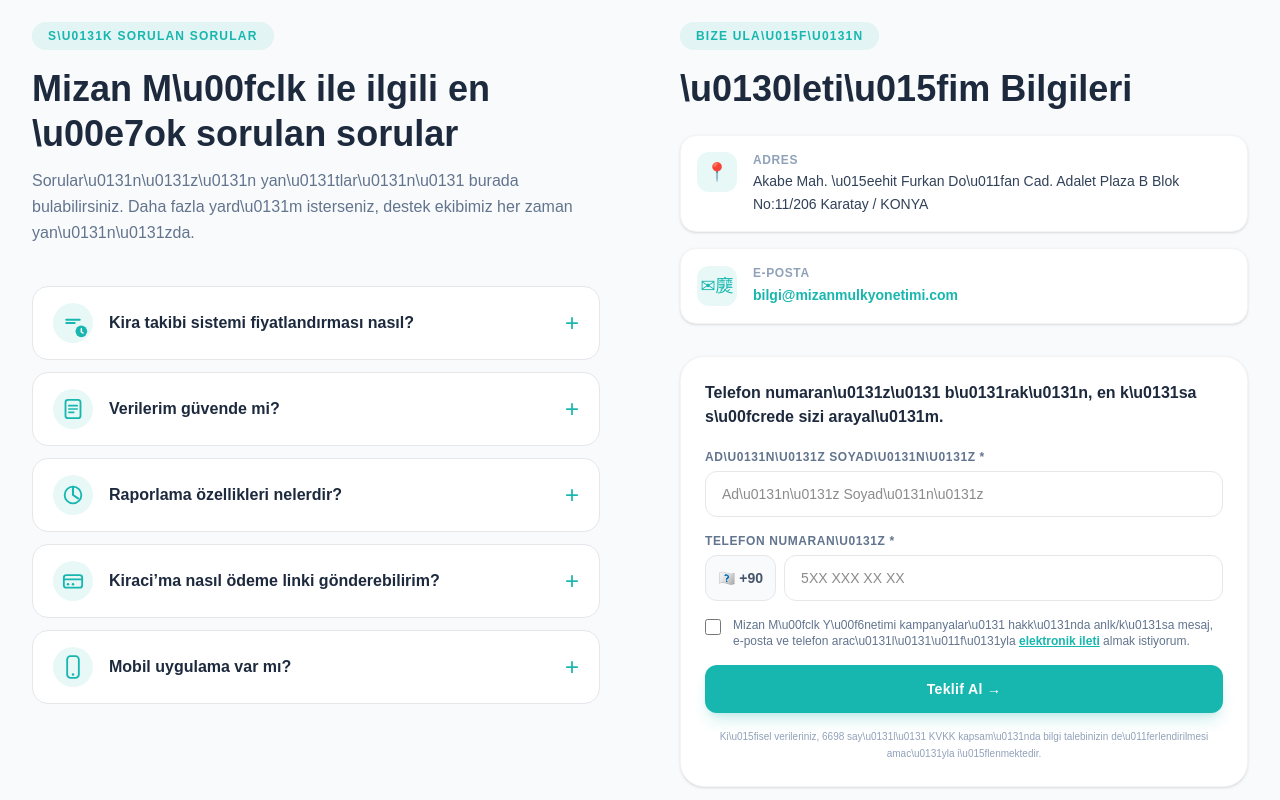
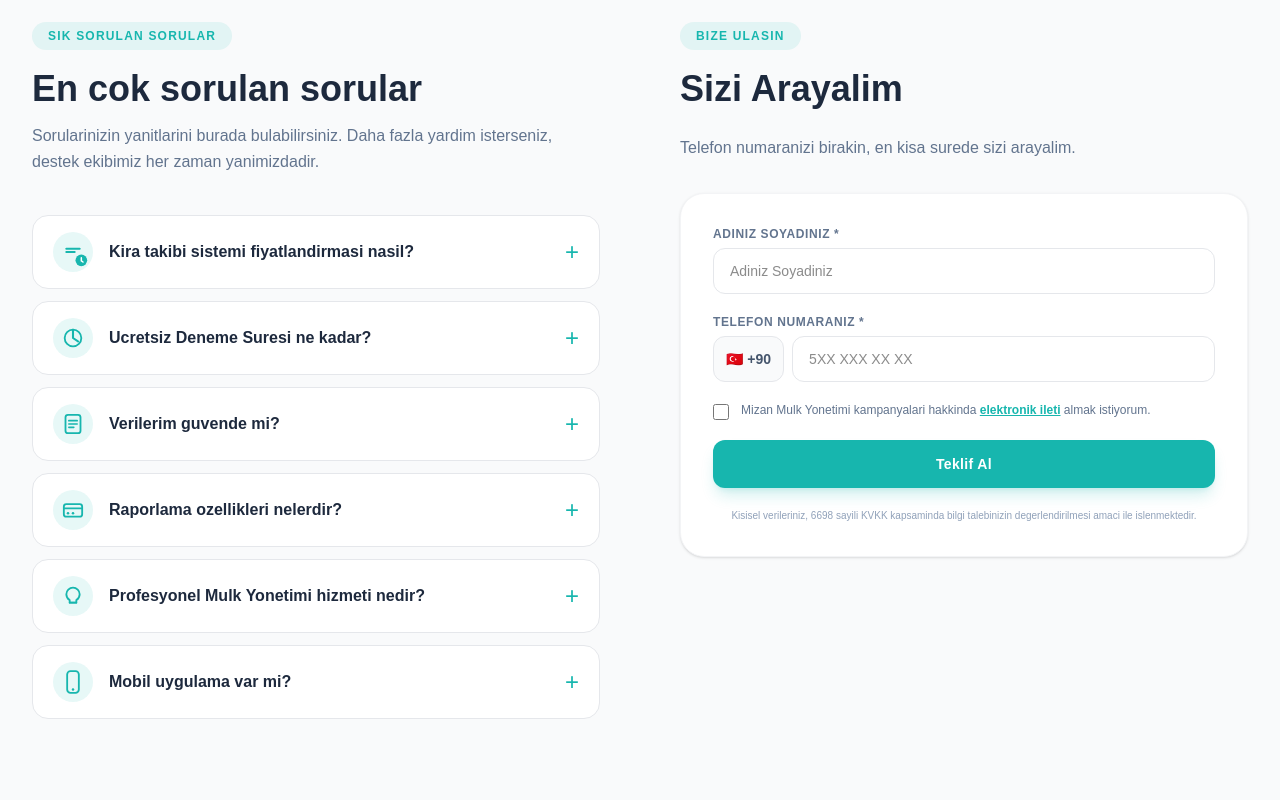
Before and after one commit to bilgitopbas/kira-takip, a Next.js app: page / in a window 1280 px wide. Shown: the part 4940-5740 px from the top of the page. Built offline with nearby package versions, Linux system fonts and the light colour scheme.

Commit message:
dashboard sidebar ve ana sayfa eklendi

```diff
--- a/components/FaqContact.tsx
+++ b/components/FaqContact.tsx
@@ -1,66 +1,37 @@
-
 "use client";
 
 import { useState } from "react";
 
 const FAQS = [
   {
-    icon: (
-      <svg viewBox="0 0 48 48" fill="none" className="w-10 h-10">
-        <circle cx="24" cy="24" r="24" fill="#17B6AE" fillOpacity="0.10"/>
-        <path d="M16 20h16M16 24h10" stroke="#17B6AE" strokeWidth="2.5" strokeLinecap="round"/>
-        <circle cx="34" cy="34" r="7" fill="#17B6AE"/>
-        <path d="M34 31v3.5l2 1.5" stroke="white" strokeWidth="1.8" strokeLinecap="round"/>
-      </svg>
-    ),
-    q: "Kira takibi sistemi fiyatland\u0131rmas\u0131 nas\u0131l?",
-    a: "Bireysel kullan\u0131c\u0131lar i\u00e7in Mizan M\u00fclk Y\u00f6netimi 100 \u20bfm\u00fclk/ay\u2019dan ba\u015flar. 1-15 m\u00fclk aras\u0131nda m\u00fclk ba\u015f\u0131na 100 \u20bfay, 16-30 m\u00fclk aras\u0131nda t\u00fcm m\u00fclkleriniz i\u00e7in 75 \u20bfm\u00fclk/ay olarak hesaplan\u0131r. 30\u2019un \u00fczerindeki portf\u00f6yler i\u00e7in \u00f6zel kurumsal teklif sunulur. T\u00fcm planlar 45 g\u00fcnl\u00fck \u00fccretsiz denemeyle gelir.",
+    icon: (<svg viewBox="0 0 48 48" fill="none" className="w-10 h-10"><circle cx="24" cy="24" r="24" fill="#17B6AE" fillOpacity="0.10"/><path d="M16 20h16M16 24h10" stroke="#17B6AE" strokeWidth="2.5" strokeLinecap="round"/><circle cx="34" cy="34" r="7" fill="#17B6AE"/><path d="M34 31v3.5l2 1.5" stroke="white" strokeWidth="1.8" strokeLinecap="round"/></svg>),
+    q: "Kira takibi sistemi fiyatlandirmasi nasil?",
+    a: "Bireysel kullanicilar icin Mizan Mulk Yonetimi 100 TL/mulk/ay'dan baslar. 1-15 mulk arasinda mulk basina 100 TL/ay, 16-30 mulk arasinda tum mulkleriniz icin 75 TL/mulk/ay olarak hesaplanir. 30'un uzerindeki portfoyler icin ozel kurumsal teklif sunulur. Tum planlar 45 gunluk ucretsiz denemeyle gelir.",
   },
   {
-    icon: (
-      <svg viewBox="0 0 48 48" fill="none" className="w-10 h-10">
-        <circle cx="24" cy="24" r="24" fill="#17B6AE" fillOpacity="0.10"/>
-        <rect x="15" y="13" width="18" height="22" rx="3" stroke="#17B6AE" strokeWidth="2.2"/>
-        <path d="M19 20h10M19 24h10M19 28h6" stroke="#17B6AE" strokeWidth="2" strokeLinecap="round"/>
-      </svg>
-    ),
-    q: "Verilerim g\u00fcvende mi?",
-    a: "T\u00fcm verileriniz SSL \u015fifreleme ile korunur ve d\u00fczzenli olarak yedeklenir. Sunucular\u0131m\u0131z T\u00fcrkiye\u2019de yer almaktad\u0131r. Ki\u015fisel ve finansal bilgileriniz \u00fc\u00e7\u00fcnc\u00fc taraflarla payla\u015f\u0131lmaz; KVKK kapsam\u0131nda tam uyumluluk sa\u011flanmaktad\u0131r.",
+    icon: (<svg viewBox="0 0 48 48" fill="none" className="w-10 h-10"><circle cx="24" cy="24" r="24" fill="#17B6AE" fillOpacity="0.10"/><path d="M24 14v10l6 4" stroke="#17B6AE" strokeWidth="2.5" strokeLinecap="round" strokeLinejoin="round"/><circle cx="24" cy="24" r="10" stroke="#17B6AE" strokeWidth="2.2"/></svg>),
+    q: "Ucretsiz Deneme Suresi ne kadar?",
+    a: "Kayit oldugunuz andan itibaren 45 gun boyunca hicbir ucret odemeden tum ozellikleri kullanabilirsiniz. Deneme suresi doldugununda odeme yapmazsaniz hesabiniz salt okunur moda gecer, verileriniz silinmez.",
   },
   {
-    icon: (
-      <svg viewBox="0 0 48 48" fill="none" className="w-10 h-10">
-        <circle cx="24" cy="24" r="24" fill="#17B6AE" fillOpacity="0.10"/>
-        <path d="M24 14v10l6 4" stroke="#17B6AE" strokeWidth="2.5" strokeLinecap="round" strokeLinejoin="round"/>
-        <circle cx="24" cy="24" r="10" stroke="#17B6AE" strokeWidth="2.2"/>
-      </svg>
-    ),
-    q: "Raporlama \u00f6zellikleri nelerdir?",
-    a: "Mizan M\u00fclk Y\u00f6netimi ile kiraci \u00f6deme durumu, geciken kira listesi, m\u00fclk doluluk oran\u0131, ayl\u0131k/y\u0131ll\u0131k gelir-gider \u00f6zeti ve tahsilat performans\u0131 gibi y\u00f6netim verilerini raporlayabilirsiniz.",
+    icon: (<svg viewBox="0 0 48 48" fill="none" className="w-10 h-10"><circle cx="24" cy="24" r="24" fill="#17B6AE" fillOpacity="0.10"/><rect x="15" y="13" width="18" height="22" rx="3" stroke="#17B6AE" strokeWidth="2.2"/><path d="M19 20h10M19 24h10M19 28h6" stroke="#17B6AE" strokeWidth="2" strokeLinecap="round"/></svg>),
+    q: "Verilerim guvende mi?",
+    a: "Tum verileriniz SSL sifreleme ile korunur ve duzenli olarak yedeklenir. Kisisel ve finansal bilgileriniz ucuncu taraflarla paylasilmaz; KVKK kapsaminda tam uyumluluk saglanmaktadir.",
   },
   {
-    icon: (
-      <svg viewBox="0 0 48 48" fill="none" className="w-10 h-10">
-        <circle cx="24" cy="24" r="24" fill="#17B6AE" fillOpacity="0.10"/>
-        <rect x="13" y="17" width="22" height="15" rx="3" stroke="#17B6AE" strokeWidth="2.2"/>
-        <path d="M13 22h22" stroke="#17B6AE" strokeWidth="2" strokeLinecap="round"/>
-        <circle cx="18" cy="28" r="1.5" fill="#17B6AE"/>
-        <circle cx="24" cy="28" r="1.5" fill="#17B6AE"/>
-      </svg>
-    ),
-    q: "Kiraci\u2019ma nas\u0131l \u00f6deme linki g\u00f6nderebilirim?",
-    a: "Profesyonel M\u00fclk Y\u00f6netimi hizmetini kullanan m\u00fc\u015fterilerimiz, kiraci\u0131lar\u0131na iyzico altyap\u0131s\u0131 \u00fczerinden g\u00fcvenli \u00f6deme linki g\u00f6nderebilir. Kiraci herhangi bir uygulama indirmeye gerek kalmadan kredi kart\u0131yla \u00f6deme yapabilir.",
+    icon: (<svg viewBox="0 0 48 48" fill="none" className="w-10 h-10"><circle cx="24" cy="24" r="24" fill="#17B6AE" fillOpacity="0.10"/><rect x="13" y="17" width="22" height="15" rx="3" stroke="#17B6AE" strokeWidth="2.2"/><path d="M13 22h22" stroke="#17B6AE" strokeWidth="2" strokeLinecap="round"/><circle cx="18" cy="28" r="1.5" fill="#17B6AE"/><circle cx="24" cy="28" r="1.5" fill="#17B6AE"/></svg>),
+    q: "Raporlama ozellikleri nelerdir?",
+    a: "Mizan Mulk Yonetimi ile kiraci odeme durumu, geciken kira listesi, mulk doluluk orani, aylik/yillik gelir-gider ozeti ve tahsilat performansi gibi yonetim verilerini raporlayabilirsiniz.",
   },
   {
-    icon: (
-      <svg viewBox="0 0 48 48" fill="none" className="w-10 h-10">
-        <circle cx="24" cy="24" r="24" fill="#17B6AE" fillOpacity="0.10"/>
-        <rect x="17" y="11" width="14" height="26" rx="4" stroke="#17B6AE" strokeWidth="2.2"/>
-        <circle cx="24" cy="33" r="1.5" fill="#17B6AE"/>
-      </svg>
-    ),
-    q: "Mobil uygulama var m\u0131?",
-    a: "iOS ve Android uygulamalar\u0131m\u0131z yak\u0131nda yay\u0131nlanacakt\u0131r. \u015eu an i\u00e7in web taray\u0131c\u0131s\u0131 \u00fczerinden mobil uyumlu aray\u00fczm\u00fcz\u00fc kullanabilirsiniz.",
+    icon: (<svg viewBox="0 0 48 48" fill="none" className="w-10 h-10"><circle cx="24" cy="24" r="24" fill="#17B6AE" fillOpacity="0.10"/><path d="M24 14c-4.4 0-8 3.6-8 8 0 3 1.6 5.6 4 7v3h8v-3c2.4-1.4 4-4 4-7 0-4.4-3.6-8-8-8z" stroke="#17B6AE" strokeWidth="2.2" strokeLinejoin="round"/><path d="M20 32h8" stroke="#17B6AE" strokeWidth="2" strokeLinecap="round"/></svg>),
+    q: "Profesyonel Mulk Yonetimi hizmeti nedir?",
+    a: "Kayit sirasinda bu hizmeti secerseniz, ekibimiz sizin adiniza mulk ve kiraci yonetiminde destek saglayabilir. Kiraci takibi, tahsilat hatirlatmalari ve sozlesme sureclerini sizin yerinize yonetebiliriz. Su an ucretsiz olarak sunulmaktadir.",
+  },
+  {
+    icon: (<svg viewBox="0 0 48 48" fill="none" className="w-10 h-10"><circle cx="24" cy="24" r="24" fill="#17B6AE" fillOpacity="0.10"/><rect x="17" y="11" width="14" height="26" rx="4" stroke="#17B6AE" strokeWidth="2.2"/><circle cx="24" cy="33" r="1.5" fill="#17B6AE"/></svg>),
+    q: "Mobil uygulama var mi?",
+    a: "iOS ve Android uygulamalarimiz yakinda yayinlanacaktir. Su an icin web tarayicisi uzerinden mobil uyumlu arayuzumuzu kullanabilirsiniz.",
   },
 ];
 
@@ -91,93 +62,66 @@
     <section id="sss" className="py-24 bg-gray-50">
       <div className="max-w-7xl mx-auto px-4 sm:px-6 lg:px-8">
         <div className="grid lg:grid-cols-2 gap-20">
-
-          {/* SOL */}
           <div>
-            <span className="inline-block text-xs font-bold text-[#17B6AE] bg-[#17B6AE]/10 px-4 py-1.5 rounded-full mb-4 uppercase tracking-widest">S\u0131k Sorulan Sorular
+            <span className="inline-block text-xs font-bold text-[#17B6AE] bg-[#17B6AE]/10 px-4 py-1.5 rounded-full mb-4 uppercase tracking-widest">
+              Sik Sorulan Sorular
             </span>
             <h2 className="text-4xl font-bold text-slate-800 mb-3 leading-tight">
-              Mizan M\u00fclk ile ilgili en \u00e7ok sorulan sorular
+              En cok sorulan sorular
             </h2>
             <p className="text-slate-500 text-base mb-10 leading-relaxed">
-              Sorular\u0131n\u0131z\u0131n yan\u0131tlar\u0131n\u0131 burada bulabilirsiniz. Daha fazla yard\u0131m isterseniz, destek ekibimiz her zaman yan\u0131n\u0131zda.
+              Sorularinizin yanitlarini burada bulabilirsiniz. Daha fazla yardim isterseniz, destek ekibimiz her zaman yanimizdadir.
             </p>
             <div className="space-y-3">
               {FAQS.map((faq, i) => (
-                <div
-                  key={i}
-                  className={`rounded-2xl overflow-hidden border transition-all duration-200 ${openIndex === i ? "border-[#17B6AE]/40 shadow-md bg-white" : "border-gray-200 bg-white hover:border-[#17B6AE]/30 hover:shadow-sm"}`}
-                >
-                  <button
-                    className="w-full flex items-center gap-4 px-5 py-4 text-left"
-                    onClick={() => setOpenIndex(openIndex === i ? null : i)}
-                  >
+                <div key={i} className={`rounded-2xl overflow-hidden border transition-all duration-200 ${openIndex === i ? "border-[#17B6AE]/40 shadow-md bg-white" : "border-gray-200 bg-white hover:border-[#17B6AE]/30 hover:shadow-sm"}`}>
+                  <button className="w-full flex items-center gap-4 px-5 py-4 text-left" onClick={() => setOpenIndex(openIndex === i ? null : i)}>
                     <div className="flex-shrink-0">{faq.icon}</div>
                     <span className="font-bold text-slate-800 text-base flex-1 pr-2">{faq.q}</span>
-                    <span className={`text-[#17B6AE] text-2xl font-light flex-shrink-0 transition-transform duration-200 ${openIndex === i ? "rotate-45" : ""}`}>
-                      +
-                    </span>
+                    <span className={`text-[#17B6AE] text-2xl font-light flex-shrink-0 transition-transform duration-200 ${openIndex === i ? "rotate-45" : ""}`}>+</span>
                   </button>
                   {openIndex === i && (
-                    <div className="px-5 pb-5 text-sm text-slate-600 leading-relaxed border-t border-gray-100 pt-4 ml-14">
-                      {faq.a}
-                    </div>
+                    <div className="px-5 pb-5 text-sm text-slate-600 leading-relaxed border-t border-gray-100 pt-4 ml-14">{faq.a}</div>
                   )}
                 </div>
               ))}
             </div>
           </div>
-          {/* SAG */}
+
           <div>
             <span className="inline-block text-xs font-bold text-[#17B6AE] bg-[#17B6AE]/10 px-4 py-1.5 rounded-full mb-4 uppercase tracking-widest">
-              Bize Ula\u015f\u0131n
+              Bize Ulasin
             </span>
-            <h2 className="text-4xl font-bold text-slate-800 mb-6 leading-tight">
-              \u0130leti\u015fim Bilgileri
-            </h2>
-            <div className="space-y-4 mb-8">
-              <div className="flex items-start gap-4 bg-white rounded-2xl border border-gray-100 p-4 shadow-sm">
-                <div className="w-10 h-10 rounded-xl bg-[#17B6AE]/10 flex items-center justify-center flex-shrink-0 text-[#17B6AE] text-lg">📍 </div>
-                <div>
-                  <p className="text-xs font-bold text-slate-400 uppercase tracking-wider mb-0.5">Adres</p>
-                  <p className="text-sm text-slate-700 font-medium leading-relaxed">Akabe Mah. \u015eehit Furkan Do\u011fan Cad. Adalet Plaza B Blok No:11/206 Karatay / KONYA</p>
-                </div>
-              </div>
-              <div className="flex items-center gap-4 bg-white rounded-2xl border border-gray-100 p-4 shadow-sm">
-                <div className="w-10 h-10 rounded-xl bg-[#17B6AE]/10 flex items-center justify-center flex-shrink-0 text-[#17B6AE] text-lg">✉㸏</div>
-                <div>
-                  <p className="text-xs font-bold text-slate-400 uppercase tracking-wider mb-0.5">E-posta</p>
-                  <a href="mailto:bilgi@mizanmulkyonetimi.com" className="text-sm font-semibold text-[#17B6AE] hover:underline">bilgi@mizanmulkyonetimi.com</a>
-                </div>
-              </div>
-            </div>
+            <h2 className="text-4xl font-bold text-slate-800 mb-6 leading-tight">Sizi Arayalim</h2>
+            <p className="text-slate-500 mb-8 leading-relaxed">Telefon numaranizi birakin, en kisa surede sizi arayalim.</p>
             {sent ? (
-              <div className="bg-[#17B6AE]/10 border border-[#17B6AE]/20 rounded-3xl p-8 text-center">
-                <div className="text-4xl mb-3">✅</div>
-                <p className="font-bold text-lg text-slate-800">Talebiniz al\u0131nd\u0131!</p>
-                <p className="text-sm text-slate-500 mt-1">En k\u0131sa s\u00fcrede sizi arayaca\u011f\u0131z.</p>
+              <div className="bg-[#17B6AE]/10 border border-[#17B6AE]/20 rounded-3xl p-10 text-center">
+                <div className="text-5xl mb-4">✅</div>
+                <p className="font-bold text-xl text-slate-800">Talebiniz alindi!</p>
+                <p className="text-sm text-slate-500 mt-2">En kisa surede sizi arayacagiz.</p>
               </div>
             ) : (
-              <div className="bg-white rounded-3xl border border-gray-100 p-6 shadow-sm">
-                <p className="text-base font-bold text-slate-800 mb-5">Telefon numaran\u0131z\u0131 b\u0131rak\u0131n, en k\u0131sa s\u00fcrede sizi arayal\u0131m.</p>
-                <form onSubmit={handleSubmit} className="space-y-4">
+              <div className="bg-white rounded-3xl border border-gray-100 p-8 shadow-sm">
+                <form onSubmit={handleSubmit} className="space-y-5">
                   <div>
-                    <label className="block text-xs font-bold text-slate-500 mb-1.5 uppercase tracking-wider">Ad\u0131n\u0131z Soyad\u0131n\u0131z *</label>
-                    <input type="text" required placeholder="Ad\u0131n\u0131z Soyad\u0131n\u0131z" value={form.name} onChange={(e) => setForm({ ...form, name: e.target.value })} className="w-full rounded-xl border border-gray-200 px-4 py-3 text-sm font-medium focus:outline-none focus:ring-2 focus:ring-[#17B6AE]" />
+                    <label className="block text-xs font-bold text-slate-500 mb-1.5 uppercase tracking-wider">Adiniz Soyadiniz *</label>
+                    <input type="text" required placeholder="Adiniz Soyadiniz" value={form.name} onChange={(e) => setForm({ ...form, name: e.target.value })} className="w-full rounded-xl border border-gray-200 px-4 py-3 text-sm font-medium focus:outline-none focus:ring-2 focus:ring-[#17B6AE] focus:border-transparent" />
                   </div>
                   <div>
-                    <label className="block text-xs font-bold text-slate-500 mb-1.5 uppercase tracking-wider">Telefon Numaran\u0131z *</label>
+                    <label className="block text-xs font-bold text-slate-500 mb-1.5 uppercase tracking-wider">Telefon Numaraniz *</label>
                     <div className="flex gap-2">
-                      <div className="flex items-center gap-2 bg-gray-50 border border-gray-200 rounded-xl px-3 py-3 text-sm font-semibold text-slate-600 flex-shrink-0">🇷🇹 +90</div>
-                      <input type="tel" required placeholder="5XX XXX XX XX" value={form.phone} onChange={(e) => setForm({ ...form, phone: e.target.value })} className="flex-1 rounded-xl border border-gray-200 px-4 py-3 text-sm font-medium focus:outline-none focus:ring-2 focus:ring-[#17B6AE]" />
+                      <div className="flex items-center gap-2 bg-gray-50 border border-gray-200 rounded-xl px-3 py-3 text-sm font-semibold text-slate-600 flex-shrink-0">🇹🇷 +90</div>
+                      <input type="tel" required placeholder="5XX XXX XX XX" value={form.phone} onChange={(e) => setForm({ ...form, phone: e.target.value })} className="flex-1 rounded-xl border border-gray-200 px-4 py-3 text-sm font-medium focus:outline-none focus:ring-2 focus:ring-[#17B6AE] focus:border-transparent" />
                     </div>
                   </div>
                   <label className="flex items-start gap-3 text-xs text-slate-500 cursor-pointer">
                     <input type="checkbox" className="mt-0.5 flex-shrink-0 w-4 h-4 accent-[#17B6AE]" checked={form.consent} onChange={(e) => setForm({ ...form, consent: e.target.checked })} />
-                    <span>Mizan M\u00fclk Y\u00f6netimi kampanyalar\u0131 hakk\u0131nda anlk/k\u0131sa mesaj, e-posta ve telefon arac\u0131l\u0131\u011f\u0131yla{" "}<a href="https://www.ehane.com/ticari-riza-metni/" target="_blank" rel="noopener noreferrer" className="text-[#17B6AE] underline font-semibold">elektronik ileti</a>{" "}almak istiyorum.</span>
+                    <span>Mizan Mulk Yonetimi kampanyalari hakkinda <a href="https://www.ehane.com/ticari-riza-metni/" target="_blank" rel="noopener noreferrer" className="text-[#17B6AE] underline font-semibold">elektronik ileti</a> almak istiyorum.</span>
                   </label>
-                  <button type="submit" disabled={loading} className="w-full bg-[#17B6AE] hover:bg-[#149891] text-white font-bold py-3.5 rounded-xl transition disabled:opacity-60 text-sm tracking-wide shadow-lg shadow-[#17B6AE]/20">{loading ? "G\u00f6nderiliyor..." : "Teklif Al \u2192"}</button>
-                  <p className="text-[10px] text-slate-400 text-center leading-relaxed">Ki\u015fisel verileriniz, 6698 say\u0131l\u0131 KVKK kapsam\u0131nda bilgi talebinizin de\u011ferlendirilmesi amac\u0131yla i\u015flenmektedir.</p>
+                  <button type="submit" disabled={loading} className="w-full bg-[#17B6AE] hover:bg-[#149891] text-white font-bold py-3.5 rounded-xl transition disabled:opacity-60 text-sm tracking-wide shadow-lg shadow-[#17B6AE]/20">
+                    {loading ? "Gonderiliyor..." : "Teklif Al"}
+                  </button>
+                  <p className="text-[10px] text-slate-400 text-center leading-relaxed">Kisisel verileriniz, 6698 sayili KVKK kapsaminda bilgi talebinizin degerlendirilmesi amaci ile islenmektedir.</p>
                 </form>
               </div>
             )}
--- a/lib/auth.ts
+++ b/lib/auth.ts
@@ -29,7 +29,7 @@
   const cookieStore = await cookies();
   cookieStore.set(COOKIE_NAME, token, {
     httpOnly: true,
-    secure: process.env.NODE_ENV === "production",
+    secure: false,
     sameSite: "lax",
     path: "/",
     maxAge: 60 * 60 * 24 * 7, // 7 gün
--- a/proxy.ts
+++ b/proxy.ts
@@ -8,7 +8,7 @@
 const PROTECTED_CUSTOMER_PATHS = ["/dashboard"];
 const PROTECTED_ADMIN_PATHS = ["/admin"];
 
-export async function middleware(req: NextRequest) {
+export async function proxy(req: NextRequest) {
   const { pathname } = req.nextUrl;
 
   const isCustomerPath = PROTECTED_CUSTOMER_PATHS.some((p) => pathname.startsWith(p));
```
Also changed, not shown: 1 other file (tests, documents, lock files or other folders).
